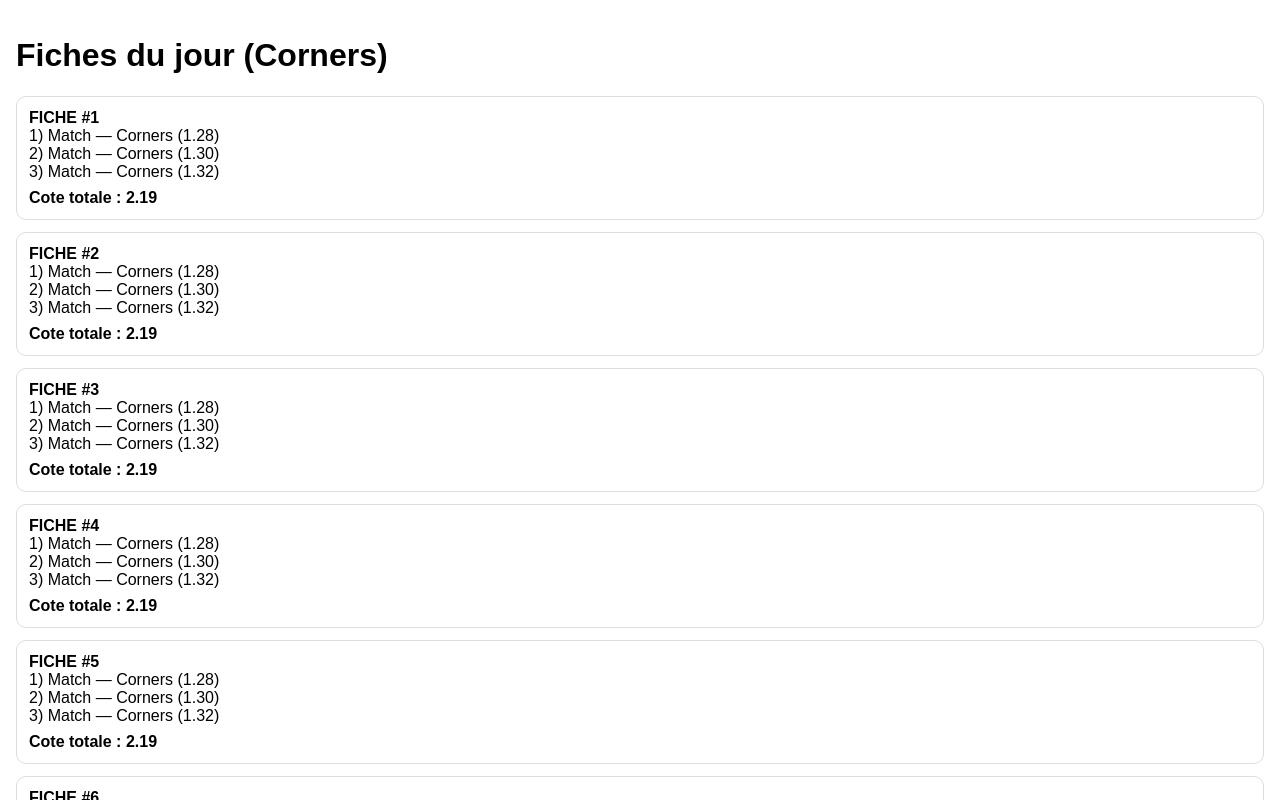
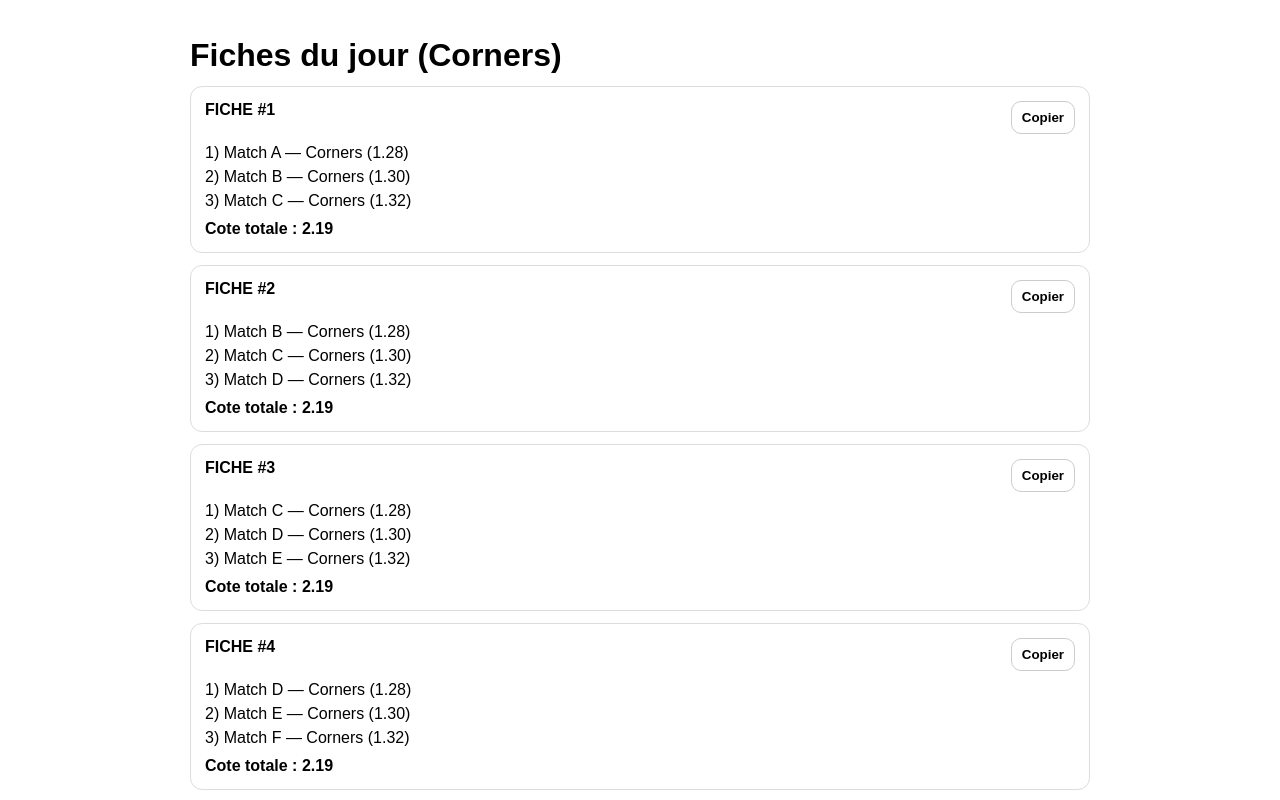
Before and after one commit to ocalensky445-lab/cornersafe-generator, a Next.js app: page / in a window 1280 px wide. Shown: the top 800 px of the page. Built offline with nearby package versions, Linux system fonts and the light colour scheme.

Commit message:
Update page.jsx

```diff
--- a/app/page.jsx
+++ b/app/page.jsx
@@ -1,18 +1,65 @@
 export const dynamic = "force-dynamic";
 
+function slipText(slip, idx) {
+  const lines = [
+    `FICHE #${idx + 1}`,
+    ...slip.map((l, i) => `${i + 1}) ${l}`),
+  ];
+  return lines.join("\n");
+}
+
 export default function TodayPage() {
+  // Version simple: 10 fiches, 3 events, format prêt à coller
+  const slips = Array.from({ length: 10 }, (_, i) => ([
+    `Match ${String.fromCharCode(65 + i)} — Corners (1.28)`,
+    `Match ${String.fromCharCode(66 + i)} — Corners (1.30)`,
+    `Match ${String.fromCharCode(67 + i)} — Corners (1.32)`,
+  ]));
+
   return (
-    <main style={{ padding: 16, fontFamily: "Arial, sans-serif" }}>
-      <h1>Fiches du jour (Corners)</h1>
+    <main style={{ padding: 16, maxWidth: 900, margin: "0 auto" }}>
+      <h1 style={{ marginBottom: 12 }}>Fiches du jour (Corners)</h1>
 
-      {Array.from({ length: 10 }, (_, i) => (
-        <div key={i} style={{ border: "1px solid #ddd", borderRadius: 10, padding: 12, marginBottom: 12 }}>
-          <strong>FICHE #{i + 1}</strong>
-          <div>1) Match — Corners (1.28)</div>
-          <div>2) Match — Corners (1.30)</div>
-          <div>3) Match — Corners (1.32)</div>
-          <div style={{ fontWeight: 700, marginTop: 8 }}>Cote totale : 2.19</div>
-        </div>
+      {slips.map((s, idx) => (
+        <section
+          key={idx}
+          style={{
+            border: "1px solid #ddd",
+            borderRadius: 12,
+            padding: 14,
+            marginBottom: 12
+          }}
+        >
+          <div style={{ display: "flex", justifyContent: "space-between", gap: 12 }}>
+            <div style={{ fontWeight: 700 }}>FICHE #{idx + 1}</div>
+
+            <button
+              onClick={() => navigator.clipboard.writeText(slipText(s, idx))}
+              style={{
+                padding: "8px 10px",
+                borderRadius: 10,
+                border: "1px solid #ccc",
+                background: "white",
+                cursor: "pointer",
+                fontWeight: 600
+              }}
+            >
+              Copier
+            </button>
+          </div>
+
+          <div style={{ marginTop: 10 }}>
+            {s.map((l, j) => (
+              <div key={j} style={{ marginBottom: 6 }}>
+                {j + 1}) {l}
+              </div>
+            ))}
+          </div>
+
+          <div style={{ marginTop: 10, fontWeight: 700 }}>
+            Cote totale : 2.19
+          </div>
+        </section>
       ))}
     </main>
   );
```
